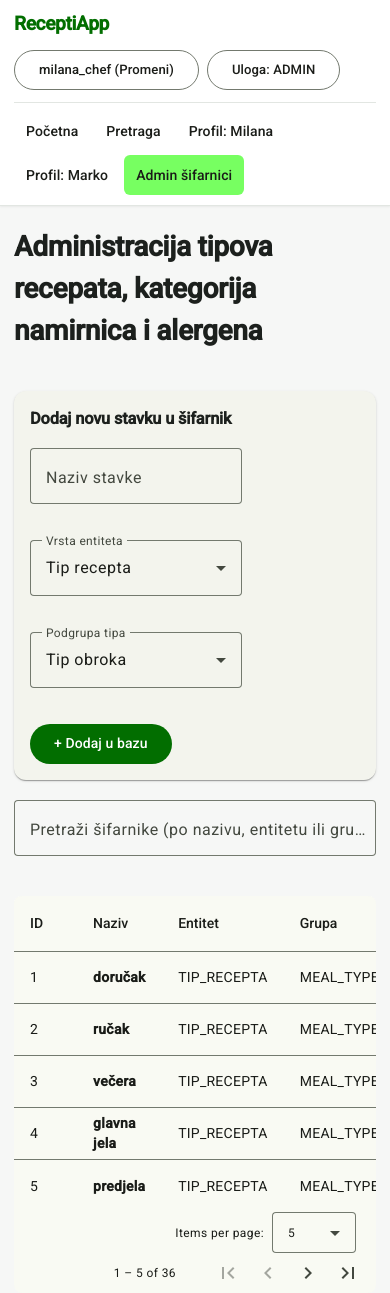
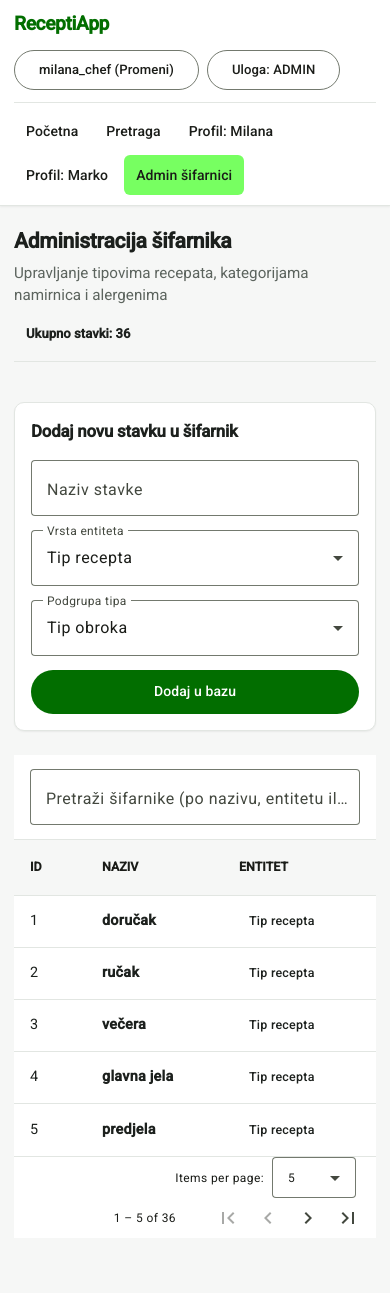
Before and after one commit to Stiroki/IKS-ReceptiApp, an Angular app: page /admin in a window 390 px wide. After the commit the page ends 1238 px from the top, so only its background shows below. Built offline with nearby package versions, Linux system fonts and the light colour scheme.

Commit message:
style(admin): align catalog management table, form and responsive layout with theme

```diff
--- a/src/app/features/admin/pages/catalog-management/catalog-management.css
+++ b/src/app/features/admin/pages/catalog-management/catalog-management.css
@@ -1,24 +1,193 @@
 .admin-wrapper {
   display: flex;
   flex-direction: column;
-  gap: 20px;
+  gap: 24px;
 }
+
+.total-badge {
+  display: inline-flex;
+  align-items: center;
+  padding: 5px 12px;
+  border-radius: 999px;
+  background: var(--app-primary-soft);
+  color: var(--app-primary);
+  font-size: 0.82rem;
+  font-weight: 600;
+  white-space: nowrap;
+}
+
 .add-card {
-  padding: 16px;
+  padding: 20px 24px;
+  border-radius: var(--app-radius-md);
+  border-color: var(--app-border);
+  background: var(--app-surface);
+  box-shadow: var(--app-shadow-sm);
 }
+
+.card-heading {
+  margin: 0 0 16px;
+  font-size: 1.05rem;
+  font-weight: 600;
+  color: var(--app-text);
+}
+
 .form-row {
   display: flex;
   flex-wrap: wrap;
-  gap: 16px;
+  gap: 14px;
   align-items: center;
 }
+
+.field-name {
+  flex: 2 1 240px;
+}
+
+.field-select {
+  flex: 1 1 190px;
+}
+
+.add-btn {
+  height: 52px;
+  padding: 0 22px;
+  white-space: nowrap;
+  flex-shrink: 0;
+}
+
+.table-card {
+  overflow: hidden;
+}
+
+.table-toolbar {
+  padding: 16px 20px;
+  border-bottom: 1px solid var(--app-border);
+  background: var(--app-surface);
+}
+
 .search-field {
   width: 100%;
+  max-width: 480px;
 }
-.table-container {
-  border-radius: 8px;
-  overflow: hidden;
+
+.catalog-table {
+  width: 100%;
+  min-width: 620px;
+  background: var(--app-surface);
 }
-table {
-  width: 100%;
+
+.catalog-table th.mat-mdc-header-cell {
+  background: var(--app-bg);
+  color: var(--app-text-secondary);
+  font-size: 0.78rem;
+  font-weight: 600;
+  text-transform: uppercase;
+  letter-spacing: 0.04em;
+  border-bottom-color: var(--app-border);
 }
+
+.catalog-table td.mat-mdc-cell {
+  color: var(--app-text);
+  border-bottom-color: var(--app-border);
+  font-size: 0.9rem;
+}
+
+.catalog-table tr.mat-mdc-row:hover {
+  background: var(--app-bg);
+}
+
+.col-id {
+  width: 72px;
+  color: var(--app-text-muted);
+}
+
+.col-name {
+  font-weight: 600;
+}
+
+.col-subgroup {
+  color: var(--app-text-secondary);
+}
+
+.col-actions {
+  width: 110px;
+  text-align: right;
+}
+
+.entity-badge {
+  display: inline-block;
+  padding: 3px 10px;
+  border-radius: 999px;
+  font-size: 0.78rem;
+  font-weight: 500;
+  white-space: nowrap;
+}
+
+.badge-type {
+  background: var(--app-primary-soft);
+  color: var(--app-primary);
+}
+
+.badge-category {
+  background: #eff6ff;
+  color: #1d4ed8;
+}
+
+.badge-allergen {
+  background: var(--app-danger-soft);
+  color: var(--app-danger);
+  border: 1px solid var(--app-danger-border);
+}
+
+.delete-btn {
+  height: 32px;
+  line-height: 32px;
+  font-size: 0.82rem;
+  color: var(--app-danger) !important;
+  border-color: var(--app-danger-border) !important;
+}
+
+.delete-btn:hover {
+  background: var(--app-danger-soft);
+}
+
+.no-data-cell {
+  padding: 32px 16px;
+  text-align: center;
+  color: var(--app-text-muted);
+}
+
+.table-paginator {
+  border-top: 1px solid var(--app-border);
+  background: var(--app-surface);
+}
+
+@media (max-width: 768px) {
+  .add-card {
+    padding: 16px;
+  }
+
+  .table-toolbar {
+    padding: 14px 16px;
+  }
+
+  .search-field {
+    max-width: none;
+  }
+}
+
+@media (max-width: 600px) {
+  .form-row {
+    flex-direction: column;
+    align-items: stretch;
+  }
+
+  .field-name,
+  .field-select {
+    flex: 1 1 auto;
+    width: 100%;
+  }
+
+  .add-btn {
+    width: 100%;
+    height: 44px;
+  }
+}
--- a/src/app/features/admin/pages/catalog-management/catalog-management.html
+++ b/src/app/features/admin/pages/catalog-management/catalog-management.html
@@ -1,15 +1,23 @@
-<div class="admin-wrapper">
-  <h1>Administracija tipova recepata, kategorija namirnica i alergena</h1>
+<section class="admin-wrapper">
+  <div class="page-header">
+    <div>
+      <h1 class="page-title">Administracija šifarnika</h1>
+      <p class="page-subtitle">
+        Upravljanje tipovima recepata, kategorijama namirnica i alergenima
+      </p>
+    </div>
+    <span class="total-badge">Ukupno stavki: {{ dataSource.data.length }}</span>
+  </div>
 
-  <mat-card class="add-card">
-    <h3>Dodaj novu stavku u šifarnik</h3>
+  <mat-card class="add-card" appearance="outlined">
+    <h2 class="card-heading">Dodaj novu stavku u šifarnik</h2>
     <div class="form-row">
-      <mat-form-field appearance="outline">
+      <mat-form-field appearance="outline" subscriptSizing="dynamic" class="field-name">
         <mat-label>Naziv stavke</mat-label>
         <input matInput [(ngModel)]="newName" placeholder="npr. Bezglutenska ili Cezar salata" />
       </mat-form-field>
 
-      <mat-form-field appearance="outline">
+      <mat-form-field appearance="outline" subscriptSizing="dynamic" class="field-select">
         <mat-label>Vrsta entiteta</mat-label>
         <mat-select [(ngModel)]="newEntityType">
           <mat-option value="TIP_RECEPTA">Tip recepta</mat-option>
@@ -19,7 +27,7 @@
       </mat-form-field>
 
       @if (newEntityType === 'TIP_RECEPTA') {
-        <mat-form-field appearance="outline">
+        <mat-form-field appearance="outline" subscriptSizing="dynamic" class="field-select">
           <mat-label>Podgrupa tipa</mat-label>
           <mat-select [(ngModel)]="newSubGroup">
             <mat-option value="MEAL_TYPE">Tip obroka</mat-option>
@@ -29,50 +37,117 @@
         </mat-form-field>
       }
 
-      <button mat-flat-button color="primary" (click)="addItem()">+ Dodaj u bazu</button>
+      <button
+        mat-flat-button
+        color="primary"
+        type="button"
+        class="add-btn"
+        (click)="addItem()"
+      >
+        Dodaj u bazu
+      </button>
     </div>
   </mat-card>
 
-  <mat-form-field appearance="outline" class="search-field">
-    <mat-label>Pretraži šifarnike (po nazivu, entitetu ili grupi)...</mat-label>
-    <input matInput (keyup)="applyFilter($event)" placeholder="Unesi pojam za filtriranje tabele" />
+  <div class="surface-card table-card">
+    <div class="table-toolbar">
+      <mat-form-field appearance="outline" subscriptSizing="dynamic" class="search-field">
+        <mat-label>Pretraži šifarnike (po nazivu, entitetu ili grupi)</mat-label>
+        <input
+          matInput
+          (keyup)="applyFilter($event)"
+          placeholder="Unesi pojam za filtriranje tabele"
+        />
       </mat-form-field>
+    </div>
 
-  <div class="mat-elevation-z4 table-container">
-    <table mat-table [dataSource]="dataSource" matSort>
+    <div class="table-scroll-container">
+      <table mat-table [dataSource]="dataSource" matSort class="catalog-table">
         <ng-container matColumnDef="id">
-        <th mat-header-cell *matHeaderCellDef mat-sort-header>ID</th>
-        <td mat-cell *matCellDef="let row">{{ row.id }}</td>
+          <th mat-header-cell *matHeaderCellDef mat-sort-header class="col-id">ID</th>
+          <td mat-cell *matCellDef="let row" class="col-id">{{ row.id }}</td>
         </ng-container>
 
         <ng-container matColumnDef="name">
           <th mat-header-cell *matHeaderCellDef mat-sort-header>Naziv</th>
-        <td mat-cell *matCellDef="let row">
-          <strong>{{ row.name }}</strong>
+          <td mat-cell *matCellDef="let row" class="col-name">
+            {{ row.name }}
           </td>
         </ng-container>
 
         <ng-container matColumnDef="entityType">
           <th mat-header-cell *matHeaderCellDef mat-sort-header>Entitet</th>
-        <td mat-cell *matCellDef="let row">{{ row.entityType }}</td>
+          <td mat-cell *matCellDef="let row">
+            <span
+              class="entity-badge"
+              [class.badge-type]="row.entityType === 'TIP_RECEPTA'"
+              [class.badge-category]="row.entityType === 'KATEGORIJA_NAMIRNICA'"
+              [class.badge-allergen]="row.entityType === 'ALERGEN'"
+            >
+              @switch (row.entityType) {
+                @case ('TIP_RECEPTA') {
+                  Tip recepta
+                }
+                @case ('KATEGORIJA_NAMIRNICA') {
+                  Kategorija namirnice
+                }
+                @case ('ALERGEN') {
+                  Alergen
+                }
+              }
+            </span>
+          </td>
         </ng-container>
 
         <ng-container matColumnDef="subGroup">
           <th mat-header-cell *matHeaderCellDef mat-sort-header>Grupa</th>
-        <td mat-cell *matCellDef="let row">{{ row.subGroup }}</td>
+          <td mat-cell *matCellDef="let row" class="col-subgroup">
+            @switch (row.subGroup) {
+              @case ('MEAL_TYPE') {
+                Tip obroka
+              }
+              @case ('DISH_TYPE') {
+                Tip jela
+              }
+              @case ('DIET_TYPE') {
+                Tip ishrane
+              }
+              @default {
+                {{ row.subGroup }}
+              }
+            }
+          </td>
         </ng-container>
 
         <ng-container matColumnDef="actions">
-        <th mat-header-cell *matHeaderCellDef>Akcije</th>
-        <td mat-cell *matCellDef="let row">
-          <button mat-stroked-button color="warn" (click)="deleteItem(row)">Ukloni</button>
+          <th mat-header-cell *matHeaderCellDef class="col-actions">Akcije</th>
+          <td mat-cell *matCellDef="let row" class="col-actions">
+            <button
+              mat-stroked-button
+              type="button"
+              class="delete-btn"
+              (click)="deleteItem(row)"
+            >
+              Ukloni
+            </button>
           </td>
         </ng-container>
 
         <tr mat-header-row *matHeaderRowDef="displayedColumns"></tr>
         <tr mat-row *matRowDef="let row; columns: displayedColumns"></tr>
+
+        <tr class="mat-row" *matNoDataRow>
+          <td class="mat-cell no-data-cell" colspan="5">
+            Nema pronađenih stavki za zadati kriterijum pretrage.
+          </td>
+        </tr>
       </table>
+    </div>
 
-    <mat-paginator [pageSizeOptions]="[5, 10, 20]" showFirstLastButtons></mat-paginator>
+    <mat-paginator
+      class="table-paginator"
+      [pageSizeOptions]="[5, 10, 20]"
+      showFirstLastButtons
+    ></mat-paginator>
   </div>
-</div>
+</section>
```
Lines whose indentation alone changed are shown as unchanged.
